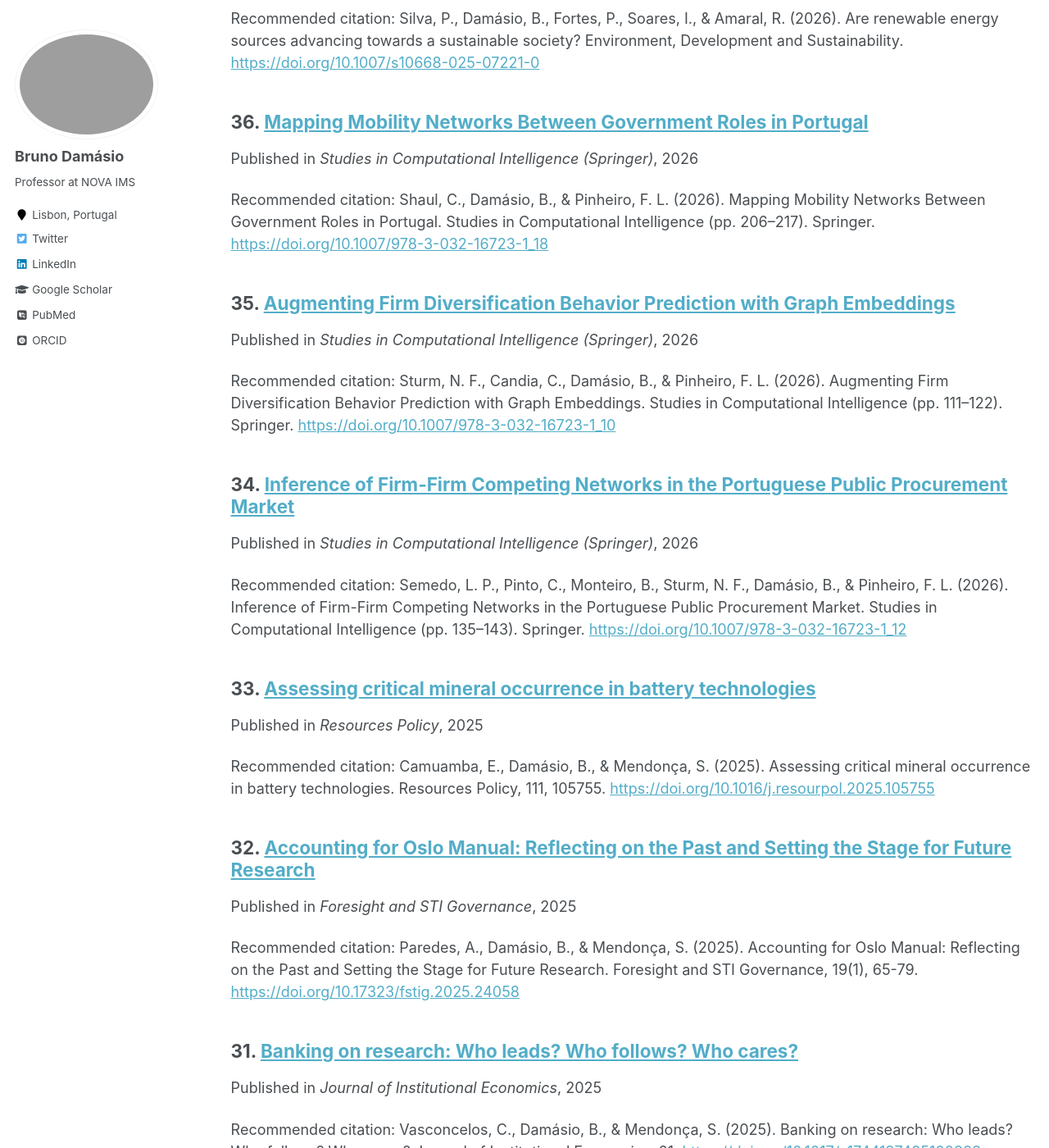
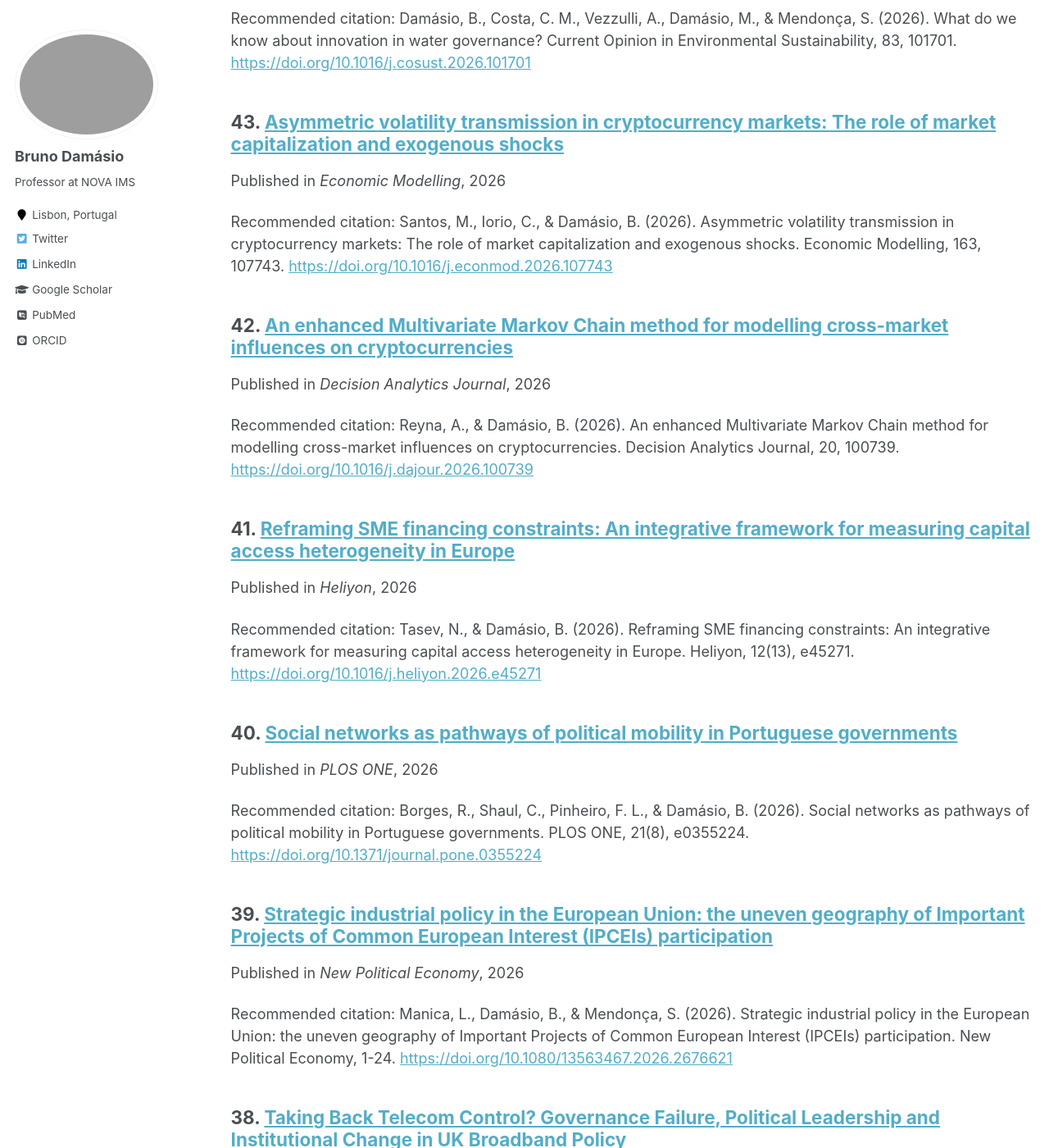
Before and after one commit to damasiob/damasiob.github.io, a Jekyll site: the page built from _pages/publications.md, in a window 1280 px wide and 1400 px high, scrolled down 278 px. Shown: the whole window at 82% size. Built offline with Jekyll 4.4.1, drawn with Linux system fonts in a browser that asks for light colours; some web fonts are replaced; some of the changed text lies outside the part shown.

Commit message:
Add 7 publications from 2026 to Publications and Recent Publications
Co-Authored-By: Claude Opus 5.5 (1M context) <noreply@anthropic.com>

```diff
--- /dev/null
+++ b/_publications/2026-03-uk-broadband-telecom-control.md
@@ -0,0 +1,9 @@
+---
+title: "Taking Back Telecom Control? Governance Failure, Political Leadership and Institutional Change in UK Broadband Policy"
+collection: publications
+permalink: /publication/2026-03-uk-broadband-telecom-control
+date: 2026-03-01
+venue: 'European Policy Analysis'
+---
+
+Recommended citation: Manica, L., Damásio, B., & Mendonça, S. (2026). Taking Back Telecom Control? Governance Failure, Political Leadership and Institutional Change in UK Broadband Policy. European Policy Analysis, 12(2), e70046. [https://doi.org/10.1002/epa2.70046](https://doi.org/10.1002/epa2.70046)
--- /dev/null
+++ b/_publications/2026-05-ipcei-industrial-policy.md
@@ -0,0 +1,9 @@
+---
+title: "Strategic industrial policy in the European Union: the uneven geography of Important Projects of Common European Interest (IPCEIs) participation"
+collection: publications
+permalink: /publication/2026-05-ipcei-industrial-policy
+date: 2026-05-01
+venue: 'New Political Economy'
+---
+
+Recommended citation: Manica, L., Damásio, B., & Mendonça, S. (2026). Strategic industrial policy in the European Union: the uneven geography of Important Projects of Common European Interest (IPCEIs) participation. New Political Economy, 1-24. [https://doi.org/10.1080/13563467.2026.2676621](https://doi.org/10.1080/13563467.2026.2676621)
--- /dev/null
+++ b/_publications/2026-08-political-mobility-networks.md
@@ -0,0 +1,9 @@
+---
+title: "Social networks as pathways of political mobility in Portuguese governments"
+collection: publications
+permalink: /publication/2026-08-political-mobility-networks
+date: 2026-08-01
+venue: 'PLOS ONE'
+---
+
+Recommended citation: Borges, R., Shaul, C., Pinheiro, F. L., & Damásio, B. (2026). Social networks as pathways of political mobility in Portuguese governments. PLOS ONE, 21(8), e0355224. [https://doi.org/10.1371/journal.pone.0355224](https://doi.org/10.1371/journal.pone.0355224)
--- /dev/null
+++ b/_publications/2026-08-sme-financing-constraints.md
@@ -0,0 +1,9 @@
+---
+title: "Reframing SME financing constraints: An integrative framework for measuring capital access heterogeneity in Europe"
+collection: publications
+permalink: /publication/2026-08-sme-financing-constraints
+date: 2026-08-01
+venue: 'Heliyon'
+---
+
+Recommended citation: Tasev, N., & Damásio, B. (2026). Reframing SME financing constraints: An integrative framework for measuring capital access heterogeneity in Europe. Heliyon, 12(13), e45271. [https://doi.org/10.1016/j.heliyon.2026.e45271](https://doi.org/10.1016/j.heliyon.2026.e45271)
--- /dev/null
+++ b/_publications/2026-09-markov-crypto-cross-market.md
@@ -0,0 +1,9 @@
+---
+title: "An enhanced Multivariate Markov Chain method for modelling cross-market influences on cryptocurrencies"
+collection: publications
+permalink: /publication/2026-09-markov-crypto-cross-market
+date: 2026-09-01
+venue: 'Decision Analytics Journal'
+---
+
+Recommended citation: Reyna, A., & Damásio, B. (2026). An enhanced Multivariate Markov Chain method for modelling cross-market influences on cryptocurrencies. Decision Analytics Journal, 20, 100739. [https://doi.org/10.1016/j.dajour.2026.100739](https://doi.org/10.1016/j.dajour.2026.100739)
--- /dev/null
+++ b/_publications/2026-10-crypto-volatility-transmission.md
@@ -0,0 +1,9 @@
+---
+title: "Asymmetric volatility transmission in cryptocurrency markets: The role of market capitalization and exogenous shocks"
+collection: publications
+permalink: /publication/2026-10-crypto-volatility-transmission
+date: 2026-10-01
+venue: 'Economic Modelling'
+---
+
+Recommended citation: Santos, M., Iorio, C., & Damásio, B. (2026). Asymmetric volatility transmission in cryptocurrency markets: The role of market capitalization and exogenous shocks. Economic Modelling, 163, 107743. [https://doi.org/10.1016/j.econmod.2026.107743](https://doi.org/10.1016/j.econmod.2026.107743)
--- /dev/null
+++ b/_publications/2026-12-water-governance-innovation.md
@@ -0,0 +1,9 @@
+---
+title: "What do we know about innovation in water governance?"
+collection: publications
+permalink: /publication/2026-12-water-governance-innovation
+date: 2026-12-01
+venue: 'Current Opinion in Environmental Sustainability'
+---
+
+Recommended citation: Damásio, B., Costa, C. M., Vezzulli, A., Damásio, M., & Mendonça, S. (2026). What do we know about innovation in water governance? Current Opinion in Environmental Sustainability, 83, 101701. [https://doi.org/10.1016/j.cosust.2026.101701](https://doi.org/10.1016/j.cosust.2026.101701)
```
Also changed, not shown: _pages/about.md (+7 -0 lines).
